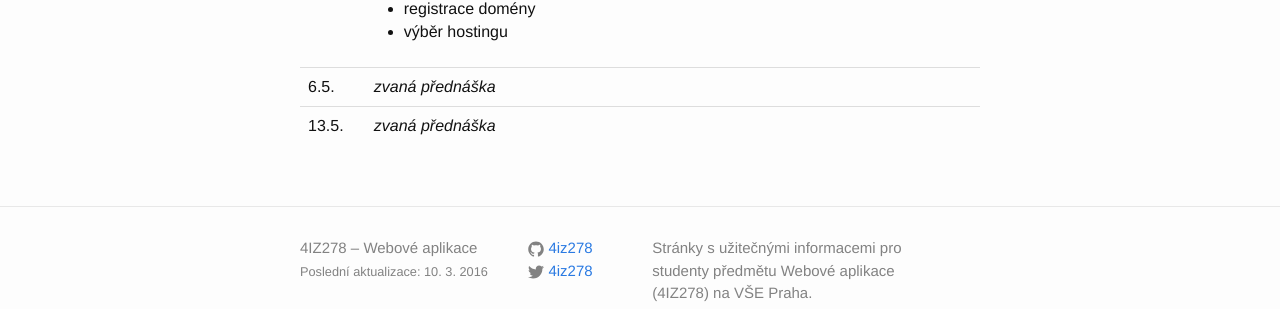
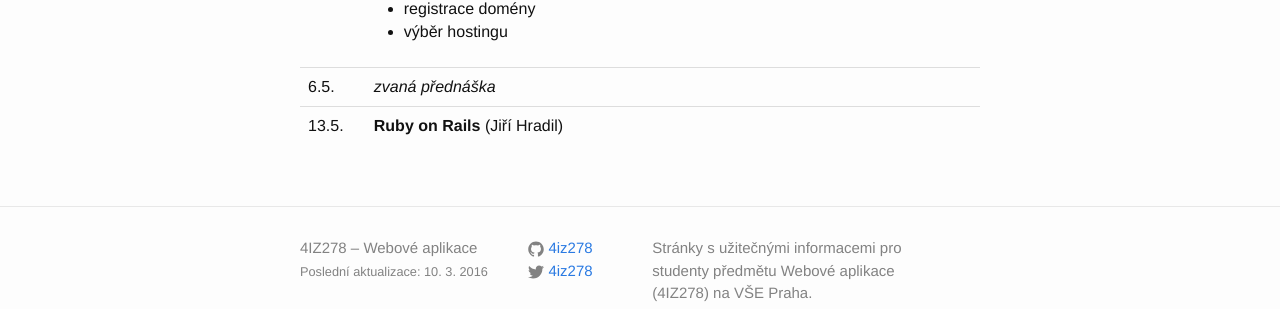
Before and after one commit to 4iz278/4iz278.github.io, a Jekyll site: the page built from prednasky/index.html, in a window 1280 px wide. Shown: the part 1191-1500 px from the top of the page. Built offline with Jekyll 4.4.1, drawn with Linux system fonts in a browser that asks for light colours; nearby versions of some CDN libraries.

Commit message:
Přidán termíny přednášky RoR

```diff
--- a/prednasky/index.html
+++ b/prednasky/index.html
@@ -104,7 +104,7 @@ title: Přednášky
     </tr>
     <tr>
       <td>13.5.</td>
-      <td><em>zvaná přednáška</em></td>
+      <td><strong>Ruby on Rails</strong> (Jiří Hradil)</td>
     </tr>
   </tbody>
 </table>
```
